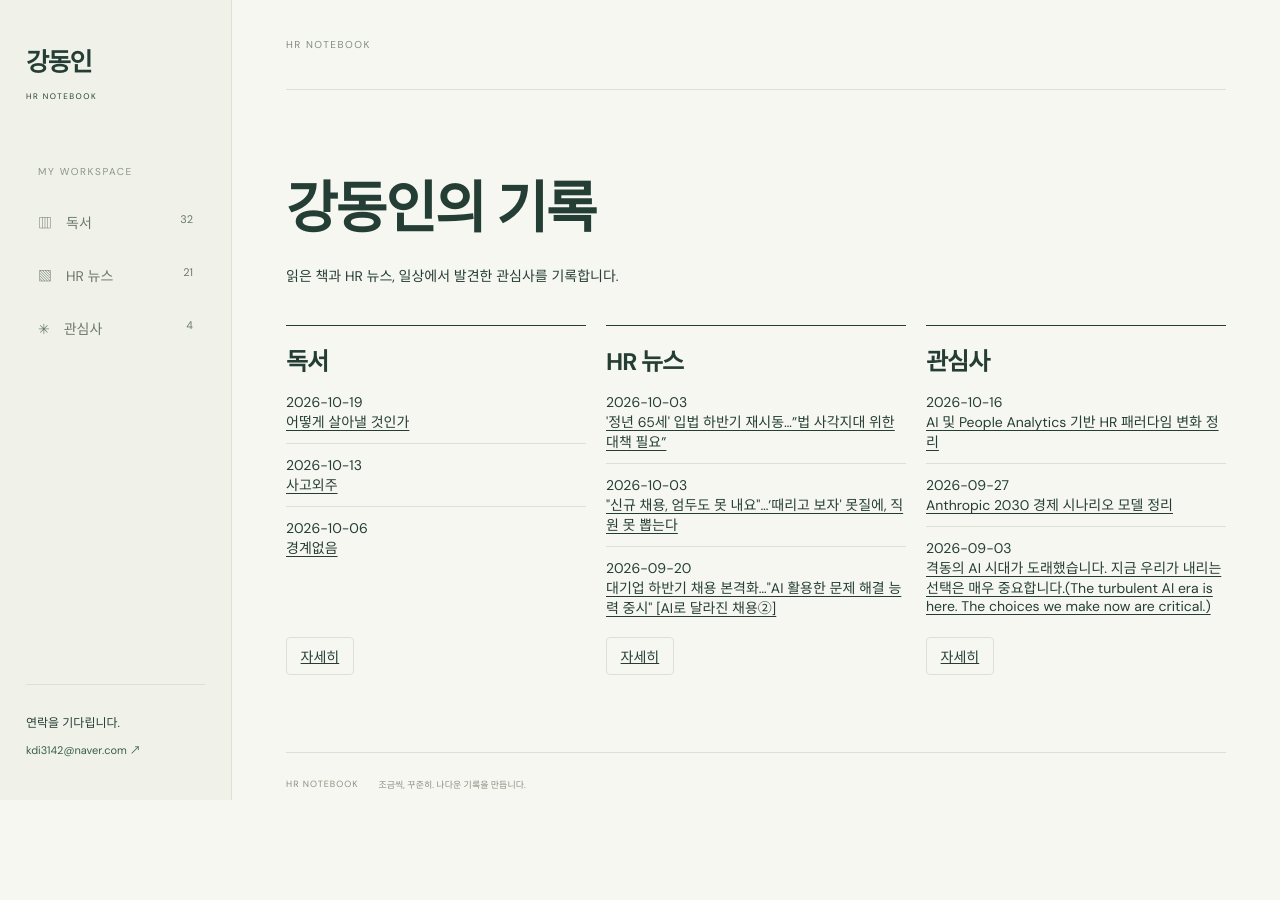
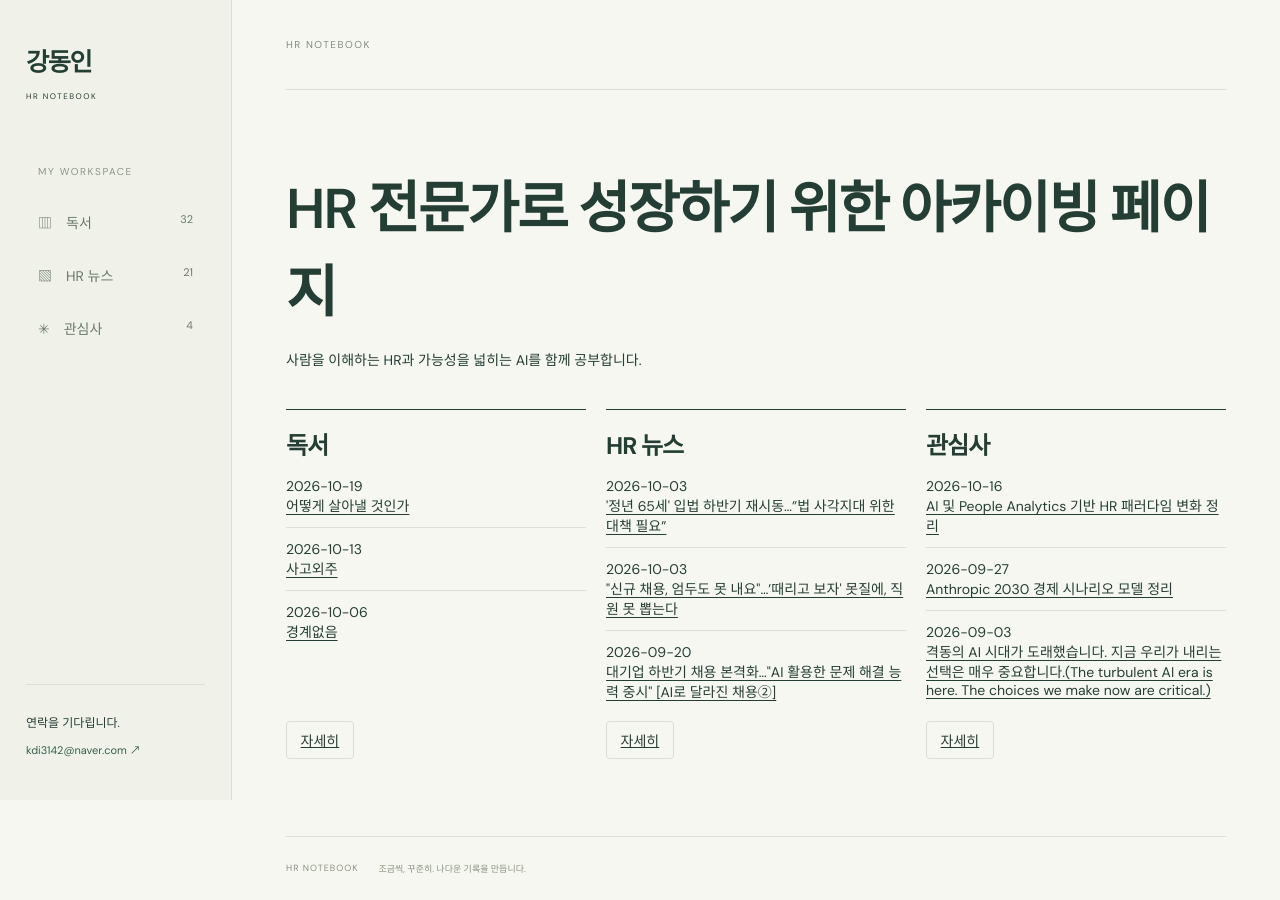
Before and after one commit to dongin1101/dongin1101.github.io, a plain HTML site: page dist/index.html in a window 1280 px wide. Before the commit the page ends 816 px from the top, so only its background shows below. Drawn offline with Linux system fonts and the light colour scheme.

Commit message:
Update the archive homepage title and introduction

```diff
--- a/dist/index.html
+++ b/dist/index.html
@@ -1,7 +1,7 @@
-<!doctype html><html lang="ko"><head><meta charset="utf-8"><meta name="viewport" content="width=device-width,initial-scale=1"><title>HR Notebook · 독서·HR 뉴스·관심사</title><link rel="stylesheet" href="/style.css?v=20261115-latest-three"></head><body>
+<!doctype html><html lang="ko"><head><meta charset="utf-8"><meta name="viewport" content="width=device-width,initial-scale=1"><title>HR 전문가로 성장하기 위한 아카이빙 페이지</title><link rel="stylesheet" href="/style.css?v=20261115-latest-three"></head><body>
 <aside><a class="brand" href="/">강동인<small>HR NOTEBOOK</small></a><p class="navlabel">MY WORKSPACE</p><nav id="nav"></nav><div class="aside-contact"><p>연락을 기다립니다.</p><a href="mailto:kdi3142@naver.com">kdi3142@naver.com ↗</a></div></aside>
 <main><header><span>HR NOTEBOOK</span></header>
-<section id="home" class="home-section" hidden><h1>강동인의 기록</h1><p>읽은 책과 HR 뉴스, 일상에서 발견한 관심사를 기록합니다.</p><div id="latest"></div></section><section class="collection" hidden><div class="section-head"><div><div class="eyebrow">THE COLLECTION</div><h2 id="heading">기록 <sup id="count"></sup></h2></div></div><div class="toolbar"><div id="tabs"></div><label class="search">⌕ <input id="search" placeholder="제목, 내용, 태그 검색" aria-label="기록 검색"></label></div><div class="archive-filters"><label id="author-filter-label">저자<select id="author-filter" aria-label="저자 필터"><option value="">전체 저자</option></select></label><label id="rating-filter-label">별점<select id="rating-filter" aria-label="별점 필터"><option value="">전체 별점</option><option value="5">★★★★★</option><option value="4">★★★★☆</option><option value="3">★★★☆☆</option><option value="2">★★☆☆☆</option><option value="1">★☆☆☆☆</option></select></label><label id="sort-filter-label">정렬<select id="sort-filter" aria-label="기록 정렬"><option value="latest">최신순</option><option value="oldest">오래된순</option><option value="rating">별점 높은순</option></select></label><button id="reset-filters">필터 초기화</button></div><div id="tags"></div><div id="grid"></div><nav id="pagination" aria-label="기록 페이지"></nav></section><footer>HR NOTEBOOK <span>조금씩, 꾸준히. 나다운 기록을 만듭니다.</span></footer></main>
+<section id="home" class="home-section" hidden><h1>HR 전문가로 성장하기 위한 아카이빙 페이지</h1><p>사람을 이해하는 HR과 가능성을 넓히는 AI를 함께 공부합니다.</p><div id="latest"></div></section><section class="collection" hidden><div class="section-head"><div><div class="eyebrow">THE COLLECTION</div><h2 id="heading">기록 <sup id="count"></sup></h2></div></div><div class="toolbar"><div id="tabs"></div><label class="search">⌕ <input id="search" placeholder="제목, 내용, 태그 검색" aria-label="기록 검색"></label></div><div class="archive-filters"><label id="author-filter-label">저자<select id="author-filter" aria-label="저자 필터"><option value="">전체 저자</option></select></label><label id="rating-filter-label">별점<select id="rating-filter" aria-label="별점 필터"><option value="">전체 별점</option><option value="5">★★★★★</option><option value="4">★★★★☆</option><option value="3">★★★☆☆</option><option value="2">★★☆☆☆</option><option value="1">★☆☆☆☆</option></select></label><label id="sort-filter-label">정렬<select id="sort-filter" aria-label="기록 정렬"><option value="latest">최신순</option><option value="oldest">오래된순</option><option value="rating">별점 높은순</option></select></label><button id="reset-filters">필터 초기화</button></div><div id="tags"></div><div id="grid"></div><nav id="pagination" aria-label="기록 페이지"></nav></section><footer>HR NOTEBOOK <span>조금씩, 꾸준히. 나다운 기록을 만듭니다.</span></footer></main>
 <dialog id="detail"><div class="dialog-toolbar"><button class="close" aria-label="닫기">×</button></div><div id="detailbody"></div></dialog>
 
 <script src="/published.js?v=20261115-latest-three"></script><script src="/app.js?v=20261115-latest-three"></script></body></html>
```
Also changed, not shown: dist/hrnews/index.html (+1 -1 lines), dist/interest/index.html (+1 -1 lines), dist/reading/index.html (+1 -1 lines).
